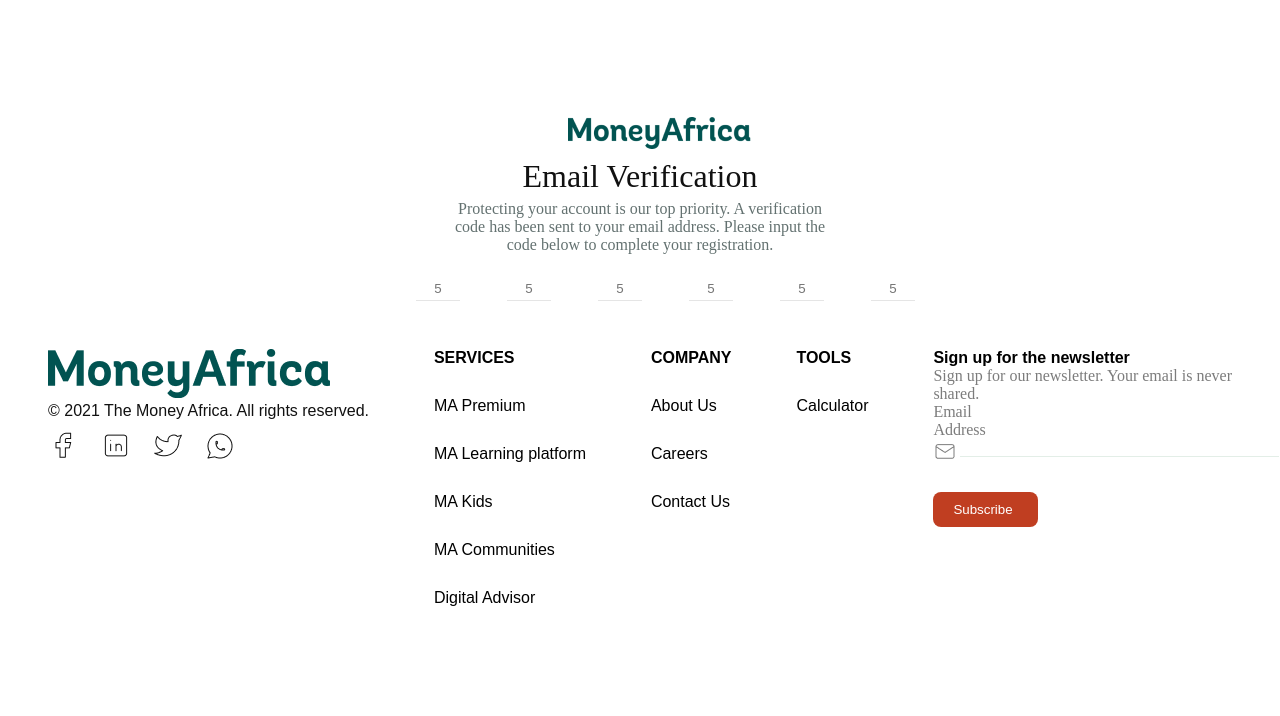
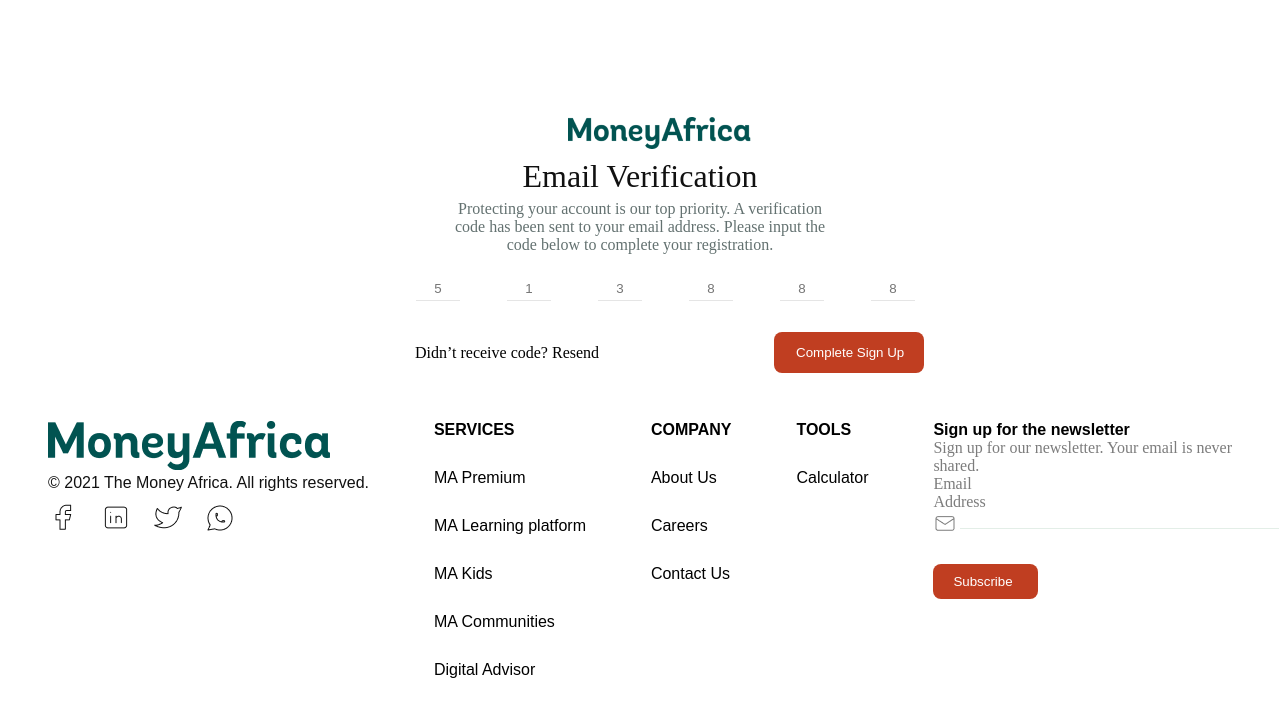
Before and after one commit to victory-nwawunze/clone-financial-website, a React (Create React App) app: page /moneyAfrica/MoneyAfricaVerificationPage in a window 1280 px wide. Shown: the top 716 px of the page. Built offline with nearby package versions, Linux system fonts and the light colour scheme.

Commit message:
Creating MoneyAfricaVerificationPage

```diff
--- a/src/components/MoneyAfricaVerificationPage/MoneyAfricaVerificationPage.js
+++ b/src/components/MoneyAfricaVerificationPage/MoneyAfricaVerificationPage.js
@@ -22,19 +22,35 @@
               <input type="text" placeholder="5" className="box-1" />
             </div>
             <div>
-              <input type="text" placeholder="5" className="box-2" />
+              <input type="text" placeholder="1" className="box-2" />
             </div>
             <div>
-              <input type="text" placeholder="5" className="box-3" />
+              <input type="text" placeholder="3" className="box-3" />
             </div>
             <div>
-              <input type="text" placeholder="5" className="box-4" />
+              <input type="text" placeholder="8" className="box-4" />
             </div>
             <div>
-              <input type="text" placeholder="5" className="box-5" />
+              <input type="text" placeholder="8" className="box-5" />
             </div>
             <div>
-              <input type="text" placeholder="5" className="box-6" />
+              <input type="text" placeholder="8" className="box-6" />
+            </div>
+          </div>
+        </div>
+        <div className="MoneyAfricaVerificationButtonStyles">
+          <div className="df align-items-centr">
+            <div>
+              <p className="MarginForSendCode">
+                Didn’t receive code?<span> Resend</span>
+              </p>
+            </div>
+            <div>
+              <input
+                type="button"
+                value="Complete Sign Up"
+                className="CompleteSignUpBTN"
+              />
             </div>
           </div>
         </div>
--- a/src/index.css
+++ b/src/index.css
@@ -2441,3 +2441,24 @@
   border-bottom: 1px solid #E5E5E5;
   color: #B3AFAF;
 }
+
+.MoneyAfricaVerificationButtonStyles {
+  margin-top: 31px;
+}
+
+.MarginForSendCode {
+  margin-left: 95px;
+}
+
+.CompleteSignUpBTN {
+  margin-left: 175px;
+  padding-top: 13px;
+  padding-bottom: 13px;
+  padding-left: 22px;
+  padding-right: 20px;
+  background-color: #C03E21;
+  color: white;
+  border: none;
+  border-radius: 8px;
+  cursor: pointer;
+}
```
